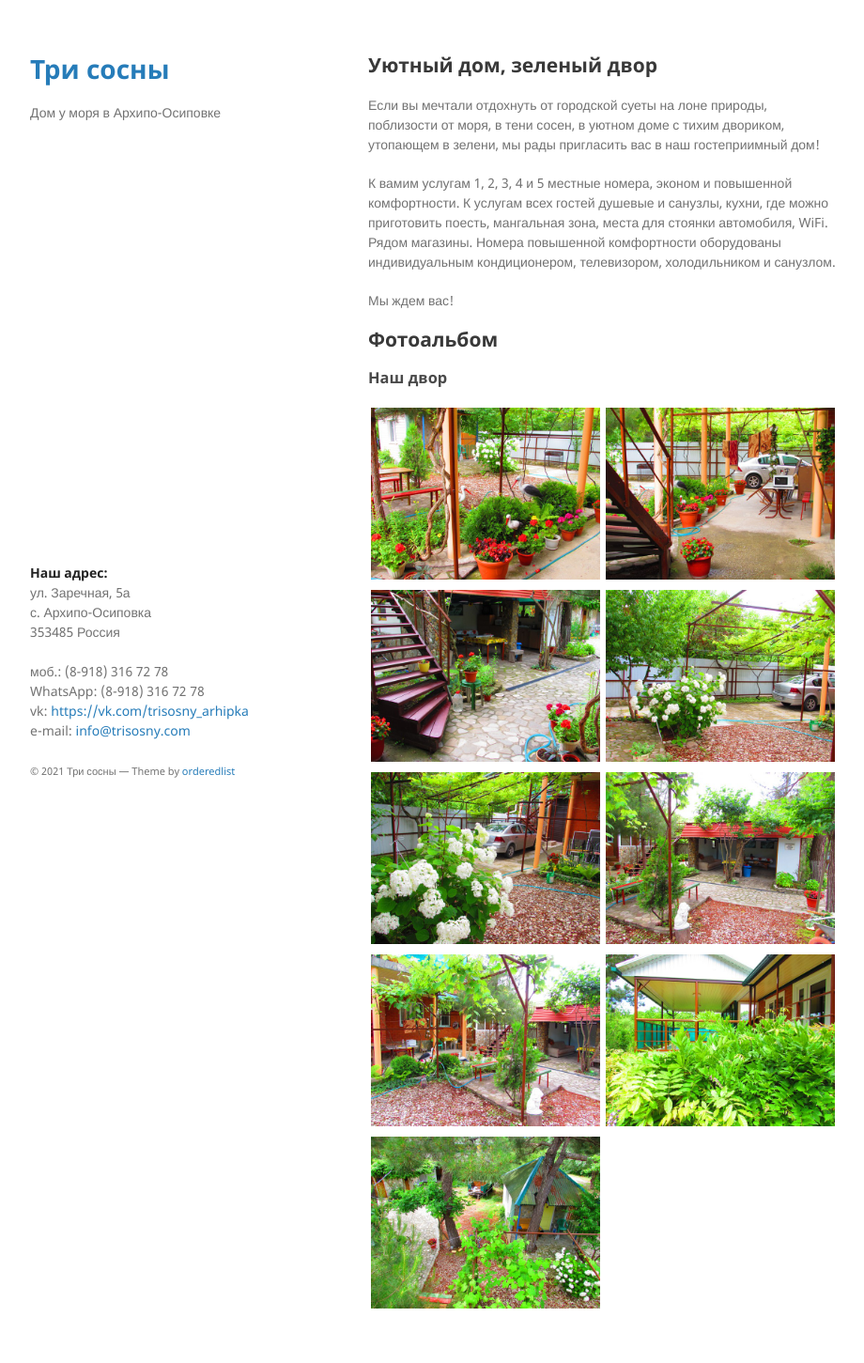
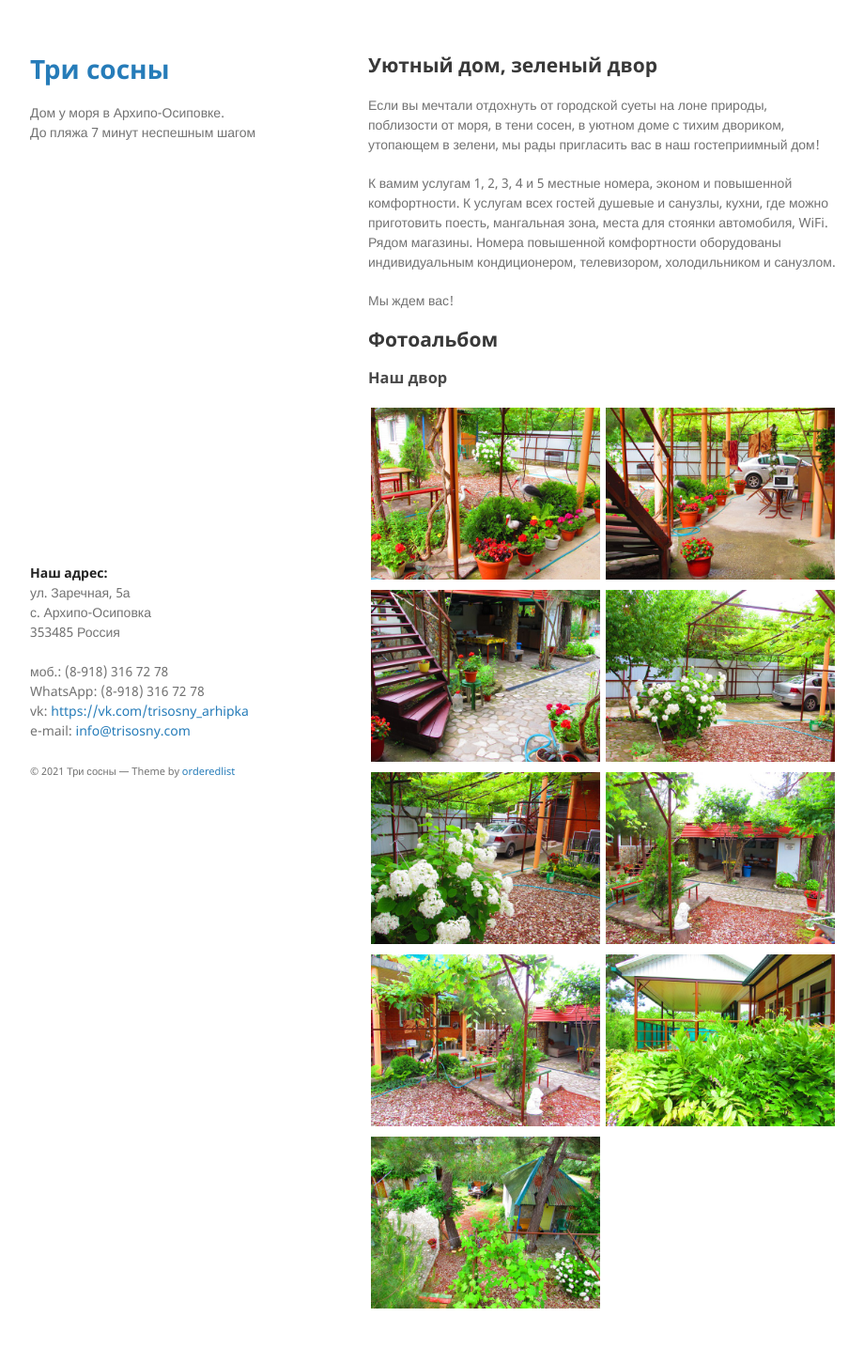
Before and after one commit to 3sosny/3sosny.github.io, a Jekyll site: the page built from index.md, in a window 1280 px wide. Shown: the whole page at 94% size, without its empty margins (178-1098 px from the left). Built offline with Jekyll 4.4.1, drawn with Linux system fonts in a browser that asks for light colours; comment, search, counter and statistics services are not loaded; our own code applies the rules of GitHub Pages for plain Markdown files.

Commit message:
[anton] working on left side panel

```diff
--- a/_layouts/default.html
+++ b/_layouts/default.html
@@ -32,7 +32,7 @@
     <div class="wrapper">
       <header>
         <h1><a href="{{ "/" | absolute_url }}">{{ site.title | default: site.github.repository_name }}</a></h1>
-        <p>Дом у моря в Архипо-Осиповке</p>
+        <p>Дом у моря в Архипо-Осиповке.<br>До пляжа 7 минут неспешным шагом</p>
 
         {% if site.logo %}
           <img src="{{site.logo | relative_url}}" alt="Logo" />
```
